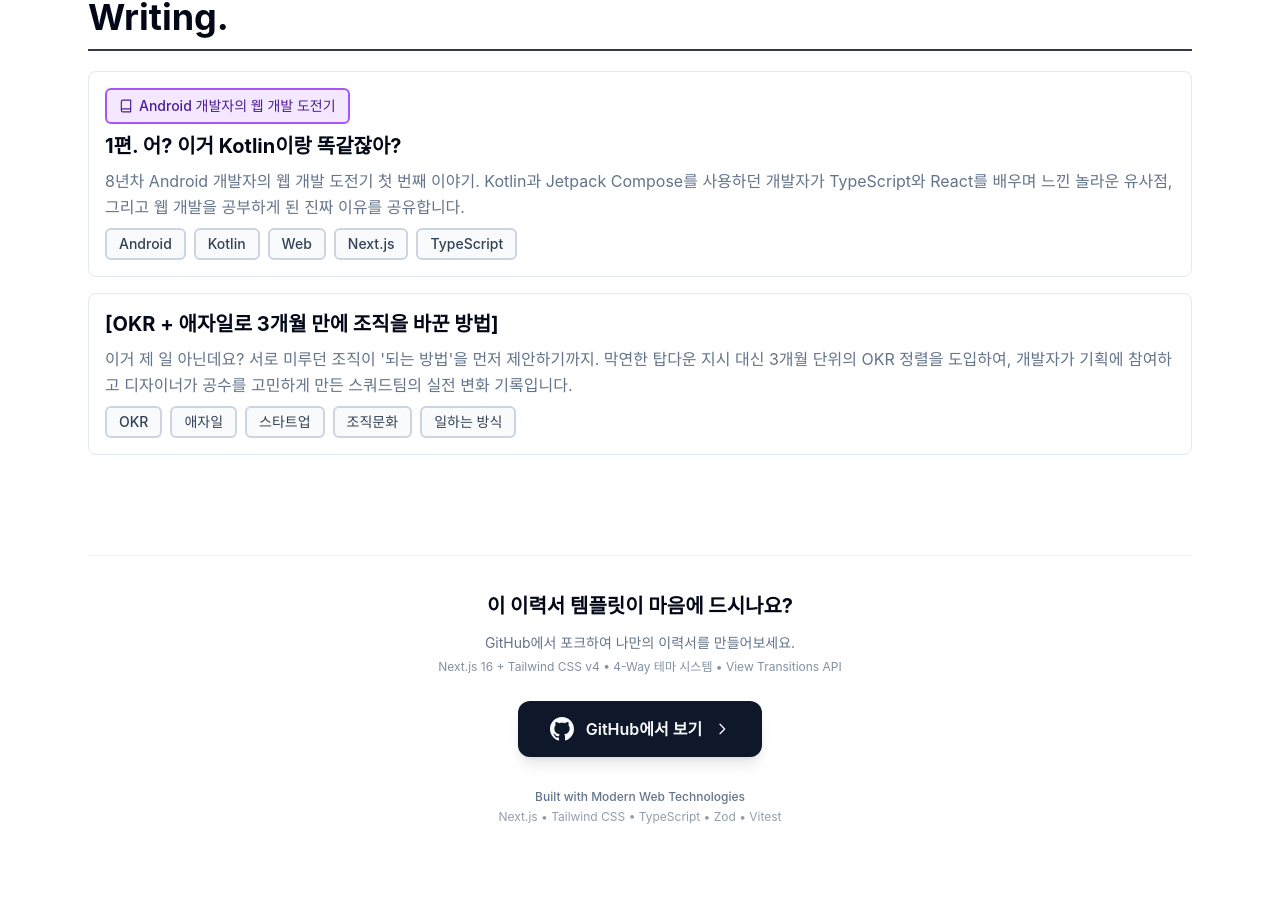
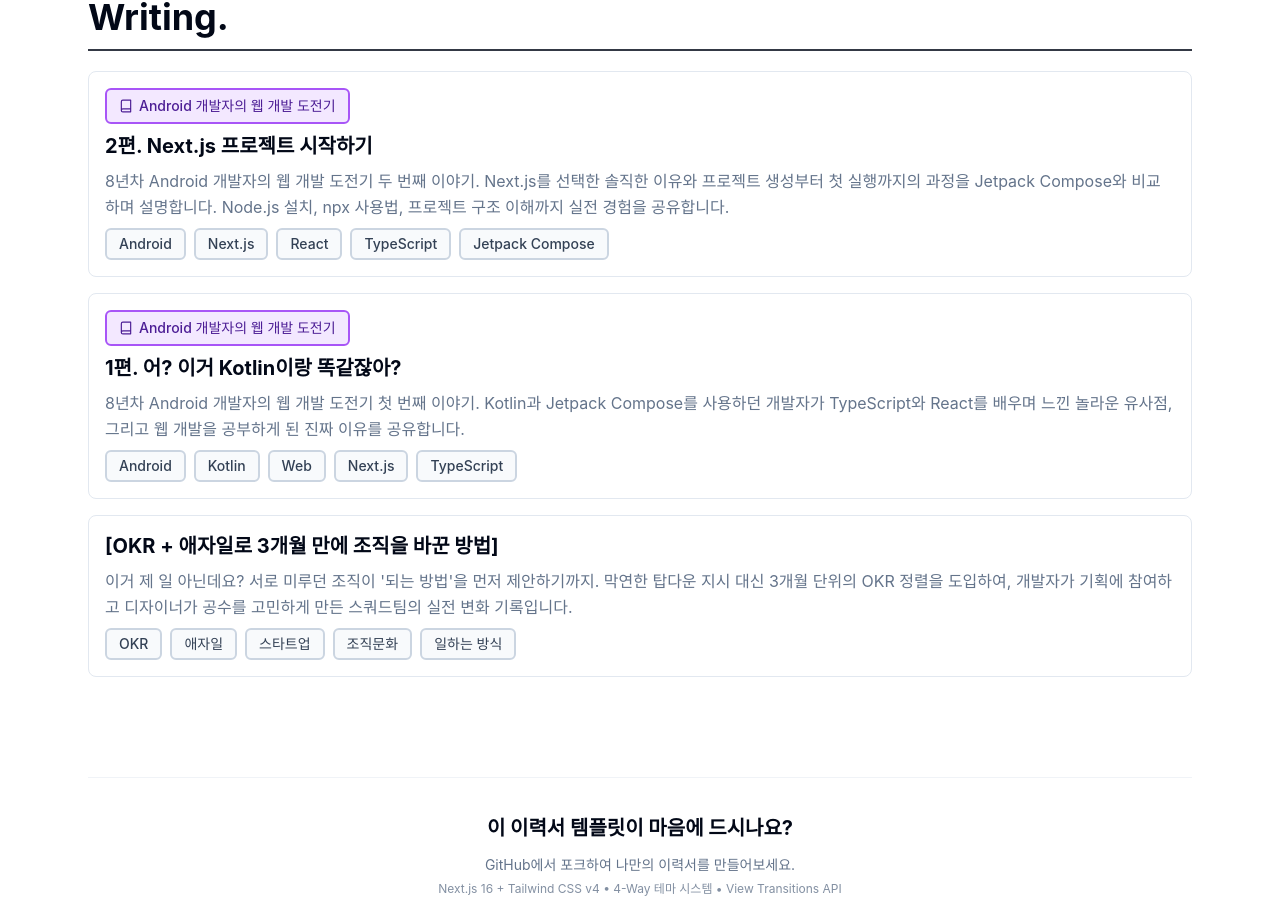
Before and after one commit to glossybigbro/glossybigbro.github.io, a Next.js app: page / in a window 1280 px wide. Shown: the part 7216-8137 px from the top of the page. Before the commit the page ends 8081 px from the top, so only its background shows below. Built offline with nearby package versions, Linux system fonts and the light colour scheme; a web font is replaced by a local one.

Commit message:
docs: 2편 아티클 추가 (Next.js 프로젝트 시작하기)

```diff
--- a/src/resume.config.en.tsx
+++ b/src/resume.config.en.tsx
@@ -408,6 +408,13 @@ export const getAllSkills = (): string[] => {
  */
 export const articles: ArticleItem[] = [
     {
+        text: "Part 2. Getting Started with Next.js Project",
+        href: "https://velog.io/@glossybigbro/Next.js-%ED%94%84%EB%A1%9C%EC%A0%9D%ED%8A%B8-%EC%8B%9C%EC%9E%91%ED%95%98%EA%B8%B0",
+        summary: "Second story of an 8-year Android developer's web development challenge. Honest reasons for choosing Next.js and the process from project creation to first run, explained with comparisons to Jetpack Compose. Sharing practical experiences from Node.js installation, npx usage, to understanding project structure.",
+        keywords: ["Android", "Next.js", "React", "TypeScript", "Jetpack Compose"],
+        seriesName: "Android Developer's Web Dev Challenge",
+    },
+    {
         text: "Part 1. Huh? This is just like Kotlin?",
         href: "https://velog.io/@glossybigbro/1%ED%8E%B8.-%EC%96%B4-%EC%9D%B4%EA%B1%B0-Kotlin%EC%9D%B4%EB%9E%91-%EB%98%91%EA%B0%99%EC%9E%96%EC%95%84",
         summary: "First story of an 8-year Android developer's web development challenge. Sharing the surprising similarities felt by a developer used to Kotlin and Jetpack Compose while learning TypeScript and React, and the real reason for studying web development.",
--- a/src/resume.config.ko.tsx
+++ b/src/resume.config.ko.tsx
@@ -410,6 +410,13 @@ export const getAllSkills = (): string[] => {
  */
 export const articles: ArticleItem[] = [
     {
+        text: "2편. Next.js 프로젝트 시작하기",
+        href: "https://velog.io/@glossybigbro/Next.js-%ED%94%84%EB%A1%9C%EC%A0%9D%ED%8A%B8-%EC%8B%9C%EC%9E%91%ED%95%98%EA%B8%B0",
+        summary: "8년차 Android 개발자의 웹 개발 도전기 두 번째 이야기. Next.js를 선택한 솔직한 이유와 프로젝트 생성부터 첫 실행까지의 과정을 Jetpack Compose와 비교하며 설명합니다. Node.js 설치, npx 사용법, 프로젝트 구조 이해까지 실전 경험을 공유합니다.",
+        keywords: ["Android", "Next.js", "React", "TypeScript", "Jetpack Compose"],
+        seriesName: "Android 개발자의 웹 개발 도전기",
+    },
+    {
         text: "1편. 어? 이거 Kotlin이랑 똑같잖아?",
         href: "https://velog.io/@glossybigbro/1%ED%8E%B8.-%EC%96%B4-%EC%9D%B4%EA%B1%B0-Kotlin%EC%9D%B4%EB%9E%91-%EB%98%91%EA%B0%99%EC%9E%96%EC%95%84",
         summary: "8년차 Android 개발자의 웹 개발 도전기 첫 번째 이야기. Kotlin과 Jetpack Compose를 사용하던 개발자가 TypeScript와 React를 배우며 느낀 놀라운 유사점, 그리고 웹 개발을 공부하게 된 진짜 이유를 공유합니다.",
```
